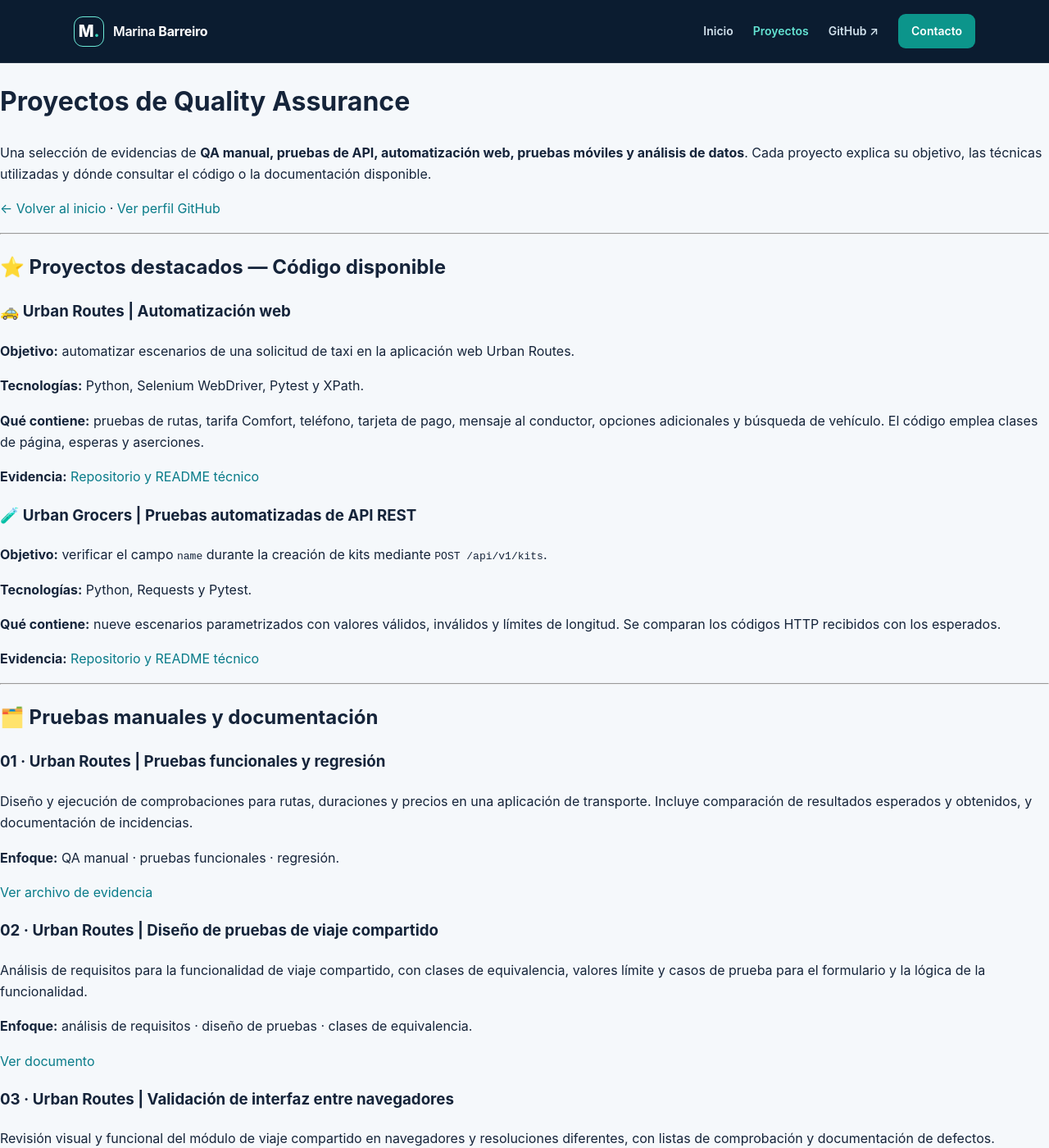
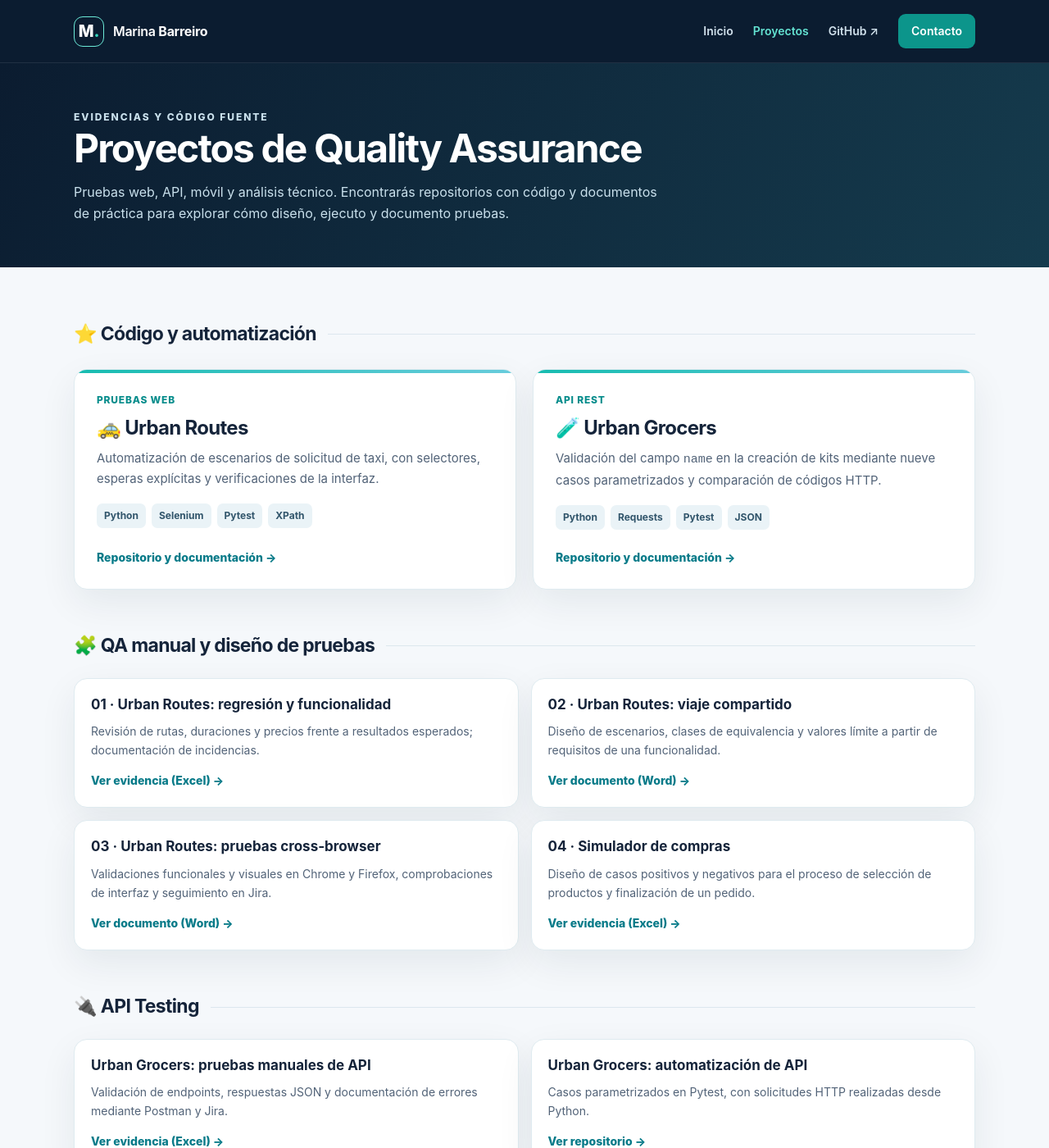
Before and after one commit to Chopiwix/Portafolio, a Jekyll site: the page built from proyectos.md, in a window 1280 px wide and 1400 px high. Shown: the whole window at 82% size. Built offline with Jekyll 4.4.1, drawn with Linux system fonts in a browser that asks for light colours; our own code applies the rules of GitHub Pages for plain Markdown files; some of the changed text lies outside the part shown.

Commit message:
feat(portfolio): publicar portada y proyectos con navegación y diseño profesional

```diff
--- a/proyectos.md
+++ b/proyectos.md
@@ -1,109 +1,57 @@
 ---
-title: Proyectos de QA
+layout: default
+title: Proyectos
+permalink: /proyectos.html
 ---
 
-# Proyectos de Quality Assurance
+<section class="page-intro">
+  <div class="container">
+    <p class="eyebrow">Evidencias y código fuente</p>
+    <h1>Proyectos de Quality Assurance</h1>
+    <p>Pruebas web, API, móvil y análisis técnico. Encontrarás repositorios con código y documentos de práctica para explorar cómo diseño, ejecuto y documento pruebas.</p>
+  </div>
+</section>
 
-Una selección de evidencias de **QA manual, pruebas de API, automatización web, pruebas móviles y análisis de datos**. Cada proyecto explica su objetivo, las técnicas utilizadas y dónde consultar el código o la documentación disponible.
+<section class="section">
+  <div class="container">
+    <h2 class="category-heading">⭐ Código y automatización</h2>
+    <div class="project-grid">
+      <article class="project-card">
+        <span class="project-label">Pruebas web</span><h3>🚕 Urban Routes</h3>
+        <p>Automatización de escenarios de solicitud de taxi, con selectores, esperas explícitas y verificaciones de la interfaz.</p>
+        <ul class="tags"><li>Python</li><li>Selenium</li><li>Pytest</li><li>XPath</li></ul>
+        <a class="card-link" href="https://github.com/Chopiwix/qa-project-Urban-Routes-es" target="_blank" rel="noopener noreferrer">Repositorio y documentación →</a>
+      </article>
+      <article class="project-card">
+        <span class="project-label">API REST</span><h3>🧪 Urban Grocers</h3>
+        <p>Validación del campo <code>name</code> en la creación de kits mediante nueve casos parametrizados y comparación de códigos HTTP.</p>
+        <ul class="tags"><li>Python</li><li>Requests</li><li>Pytest</li><li>JSON</li></ul>
+        <a class="card-link" href="https://github.com/Chopiwix/qa-project-Urban-Grocers-app-es" target="_blank" rel="noopener noreferrer">Repositorio y documentación →</a>
+      </article>
+    </div>
 
-[← Volver al inicio](index.html) · [Ver perfil GitHub](https://github.com/Chopiwix)
+    <h2 class="category-heading">🧩 QA manual y diseño de pruebas</h2>
+    <div class="doc-grid">
+      <article class="doc-card"><h3>01 · Urban Routes: regresión y funcionalidad</h3><p>Revisión de rutas, duraciones y precios frente a resultados esperados; documentación de incidencias.</p><a href="{{ '/proyectos/proyecto%201/Proyecto%201.xlsx' | relative_url }}">Ver evidencia (Excel) →</a></article>
+      <article class="doc-card"><h3>02 · Urban Routes: viaje compartido</h3><p>Diseño de escenarios, clases de equivalencia y valores límite a partir de requisitos de una funcionalidad.</p><a href="{{ '/proyectos/proyecto%202/proyecto%202.docx' | relative_url }}">Ver documento (Word) →</a></article>
+      <article class="doc-card"><h3>03 · Urban Routes: pruebas cross-browser</h3><p>Validaciones funcionales y visuales en Chrome y Firefox, comprobaciones de interfaz y seguimiento en Jira.</p><a href="{{ '/proyectos/proyecto%203/proyecto%203.docx' | relative_url }}">Ver documento (Word) →</a></article>
+      <article class="doc-card"><h3>04 · Simulador de compras</h3><p>Diseño de casos positivos y negativos para el proceso de selección de productos y finalización de un pedido.</p><a href="{{ '/proyectos/proyecto%2010/proyecto%2010.xlsx' | relative_url }}">Ver evidencia (Excel) →</a></article>
+    </div>
 
----
+    <h2 class="category-heading">🔌 API Testing</h2>
+    <div class="doc-grid">
+      <article class="doc-card"><h3>Urban Grocers: pruebas manuales de API</h3><p>Validación de endpoints, respuestas JSON y documentación de errores mediante Postman y Jira.</p><a href="{{ '/proyectos/proyecto%204/proyecto%204.xlsx' | relative_url }}">Ver evidencia (Excel) →</a></article>
+      <article class="doc-card"><h3>Urban Grocers: automatización de API</h3><p>Casos parametrizados en Pytest, con solicitudes HTTP realizadas desde Python.</p><a href="https://github.com/Chopiwix/qa-project-Urban-Grocers-app-es">Ver repositorio →</a></article>
+    </div>
 
-## ⭐ Proyectos destacados — Código disponible
+    <h2 class="category-heading">📱 Móvil, SQL y pruebas integrales</h2>
+    <div class="doc-grid">
+      <article class="doc-card"><h3>Urban Lunch: aplicación Android</h3><p>Checklists y revisión de flujos para realizar pedidos y confirmar recogida en una aplicación móvil.</p><a href="{{ '/proyectos/proyecto%205/proyecto%205.xlsx' | relative_url }}">Ver evidencia (Excel) →</a></article>
+      <article class="doc-card"><h3>Taxis de Chicago: logs y SQL</h3><p>Ejercicios de análisis de registros y consultas para investigar información de viajes y patrones de datos.</p><a href="{{ '/proyectos/proyecto%206/proyecto%206.docx' | relative_url }}">Ver documento (Word) →</a></article>
+      <article class="doc-card"><h3>Urban Scooter: web, móvil y API</h3><p>Pruebas funcionales y visuales, revisión de endpoints y análisis de requisitos con herramientas de apoyo.</p><a href="https://github.com/Chopiwix/Portafolio/tree/main/proyectos/proyecto%209">Ver carpeta de evidencias →</a></article>
+    </div>
 
-### 🚕 Urban Routes | Automatización web
-
-**Objetivo:** automatizar escenarios de una solicitud de taxi en la aplicación web Urban Routes.
-
-**Tecnologías:** Python, Selenium WebDriver, Pytest y XPath.
-
-**Qué contiene:** pruebas de rutas, tarifa Comfort, teléfono, tarjeta de pago, mensaje al conductor, opciones adicionales y búsqueda de vehículo. El código emplea clases de página, esperas y aserciones.
-
-**Evidencia:** [Repositorio y README técnico](https://github.com/Chopiwix/qa-project-Urban-Routes-es)
-
-### 🧪 Urban Grocers | Pruebas automatizadas de API REST
-
-**Objetivo:** verificar el campo `name` durante la creación de kits mediante `POST /api/v1/kits`.
-
-**Tecnologías:** Python, Requests y Pytest.
-
-**Qué contiene:** nueve escenarios parametrizados con valores válidos, inválidos y límites de longitud. Se comparan los códigos HTTP recibidos con los esperados.
-
-**Evidencia:** [Repositorio y README técnico](https://github.com/Chopiwix/qa-project-Urban-Grocers-app-es)
-
----
-
-## 🗂️ Pruebas manuales y documentación
-
-### 01 · Urban Routes | Pruebas funcionales y regresión
-
-Diseño y ejecución de comprobaciones para rutas, duraciones y precios en una aplicación de transporte. Incluye comparación de resultados esperados y obtenidos, y documentación de incidencias.
-
-**Enfoque:** QA manual · pruebas funcionales · regresión.
-
-[Ver archivo de evidencia](proyectos/proyecto%201/Proyecto%201.xlsx)
-
-### 02 · Urban Routes | Diseño de pruebas de viaje compartido
-
-Análisis de requisitos para la funcionalidad de viaje compartido, con clases de equivalencia, valores límite y casos de prueba para el formulario y la lógica de la funcionalidad.
-
-**Enfoque:** análisis de requisitos · diseño de pruebas · clases de equivalencia.
-
-[Ver documento](proyectos/proyecto%202/proyecto%202.docx)
-
-### 03 · Urban Routes | Validación de interfaz entre navegadores
-
-Revisión visual y funcional del módulo de viaje compartido en navegadores y resoluciones diferentes, con listas de comprobación y documentación de defectos.
-
-**Herramientas descritas:** Figma · Chrome · Firefox · Jira.
-
-[Ver documento](proyectos/proyecto%203/proyecto%203.docx)
-
-### 04 · Urban Grocers | Pruebas manuales de API
-
-Ejercicios de validación de endpoints de la plataforma, solicitudes con Postman, análisis de respuestas JSON y reporte de incidencias.
-
-**Herramientas descritas:** Postman · apiDoc · Jira.
-
-[Ver archivo de evidencia](proyectos/proyecto%204/proyecto%204.xlsx)
-
-### 05 · Urban Lunch | Pruebas de aplicación Android
-
-Diseño de checklists y revisión de flujos de pedido y recogida de comida en una aplicación móvil.
-
-**Herramientas descritas:** Android Studio · Jira · Google Sheets.
-
-[Ver archivo de evidencia](proyectos/proyecto%205/proyecto%205.xlsx)
-
-### 06 · Sistema de taxis de Chicago | Logs y SQL
-
-Ejercicios de análisis de registros del sistema y consultas SQL para investigar información de viajes en taxi.
-
-**Conocimientos descritos:** Linux · PostgreSQL · JOIN · GROUP BY · CASE.
-
-[Ver documento](proyectos/proyecto%206/proyecto%206.docx)
-
-### 07 · Urban Scooter | Pruebas web, móvil y API
-
-Ejercicios de validación funcional y visual y revisión de solicitudes API, apoyados en análisis de requisitos y herramientas de depuración.
-
-**Herramientas descritas:** DevTools · Postman · Charles Proxy · Figma.
-
-[Ver evidencias del proyecto](proyectos/proyecto%209/)
-
-### 08 · Simulador de compras en línea | Casos funcionales
-
-Diseño de escenarios positivos y negativos para un flujo de compra, desde selección de productos hasta confirmación del pedido.
-
-**Enfoque:** casos de prueba · checklists · análisis de flujos.
-
-[Ver archivo de evidencia](proyectos/proyecto%2010/proyecto%2010.xlsx)
-
----
-
-### Sobre las evidencias
-
-Estos trabajos forman parte de mi **portafolio de aprendizaje y práctica en QA**. Los repositorios enlazan al código fuente, y los demás proyectos incluyen documentos de trabajo. La existencia de un caso de prueba o de un resultado esperado no implica que la aplicación siga disponible o que las pruebas se hayan ejecutado recientemente.
-
-[🏠 Inicio](index.html) · [💻 GitHub](https://github.com/Chopiwix) · [✉️ Contacto](mailto:marina.trinidad.bv@gmail.com)
+    <p class="page-note"><strong>Sobre los proyectos:</strong> estos materiales corresponden a ejercicios y proyectos de formación y práctica de QA, no a experiencia laboral formal. Los resultados esperados documentados en las pruebas no representan ejecuciones recientes ni garantizan que los entornos de práctica sigan disponibles.</p>
+    <p style="margin:25px 0 0"><a class="card-link" href="{{ '/' | relative_url }}">← Volver al inicio</a></p>
+  </div>
+</section>
```
